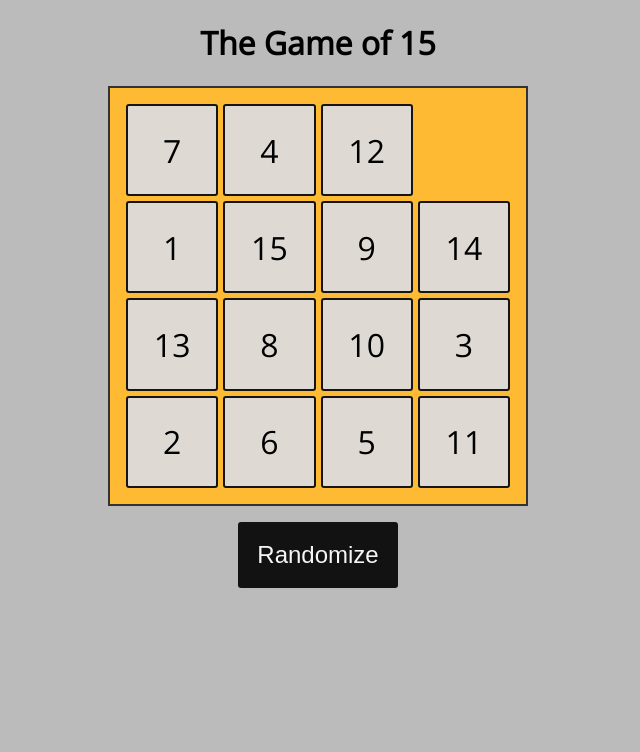
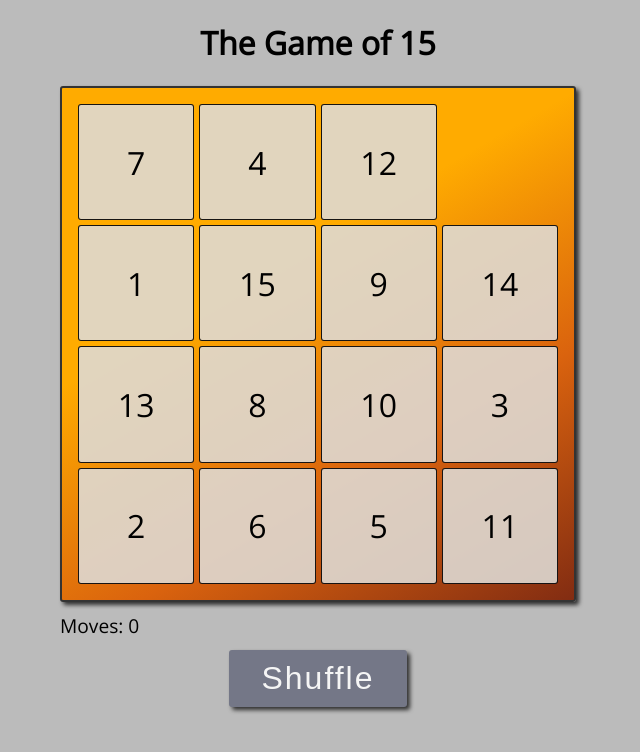
Before and after one commit to asayehla/hook-puzzle-1, a React (Create React App) app: page / in a window 1280 px wide. Shown: the top 752 px of the page, without its empty margins (322-962 px from the left). Built offline with nearby package versions, Linux system fonts and the light colour scheme.

Commit message:
Made the game work

```diff
--- a/src/components/Cell/index.jsx
+++ b/src/components/Cell/index.jsx
@@ -1,19 +1,12 @@
-import React,{useState} from 'react';
+import React from 'react';
 import { StyledCell } from './style.jsx';
 
 const Cell = props => {
-   const [green, setGreen] = useState(false);
-
-    /*
-        if (props.position===props.x){
-            setGreen(true);
-        }  */
 
     return (
         <StyledCell
          onClick={props.onClick}
-         green={green}
-         position={props.position}
+         green={props.green}
          id={props.id}
         >
             {props.x}
--- a/src/components/Cell/style.jsx
+++ b/src/components/Cell/style.jsx
@@ -1,17 +1,15 @@
-import styled from 'styled-components';
+import styled from "styled-components";
 
 export const StyledCell = styled.div`
   font-size: 2rem;
-        background-color: ${props => (props.green ? '#dedad3' : '#dedad3' )};
-        border: ${props => (props.green ? 'green 2px solid' :'rgba(0, 0, 0, 0.9) 2px solid' )};
-        color: black;
+   background-color: ${(props) =>
+    props.green ? "rgba(0,0,0,0.1)" : "rgba(222, 218, 211, 0.9)"};
+  border: ${(props) =>
+    props.green ? "black 1.2px solid" : "rgba(0, 0, 0, 0.9) 1.2px solid"};
+  color: ${(props) => (props.green ? "black" : "black")};
   border-radius: 3px;
   display: flex;
   align-items: center;
   justify-content: center;
-        &:hover {
-          background-color: #a7a7a7;
-        }
-
 
 `;
--- a/src/components/PuzzleBoard/index.jsx
+++ b/src/components/PuzzleBoard/index.jsx
@@ -1,34 +1,84 @@
-import React from 'react';
-import { StyledBoard } from './style';
+import React, { useState, useEffect } from 'react';
+import { StyledBoard, StyledBoardWrapper } from './style';
 import Cell from '../Cell';
-import buildMatris from '../../buildMatris';
+import buildMatrix from '../../buildMatrix';
 
 const PuzzleBoard = props => {
   const gameNumbers = Object.values(props.array);
-  const arrayToRender = gameNumbers[0];
-  const gameBoard = buildMatris(arrayToRender);
+  const [gameBoard, setGameBoard] = useState(buildMatrix(gameNumbers[0]));
+  const [green, setGreen] = useState(false);
+  const [countMove, setCountMove] = useState(0);
+  const solution = [1, 2, 3, 4, 5, 6, 7, 8, 9, 10, 11, 12, 13, 14, 15, 0];
+  const [animate, setAnimate]= useState(false);
 
-  const movePiece = (e) => {
-    let b = e.target.id;
-    console.log(b);
+  const movePiece = (e, numberToMove, numberToMoveXIndex, numberToMoveYIndex) => {
+    let zeroRowIndex = 0;
+    let zeroColumnIndex = 0;
+
+    //Loop thru game board matrix to find position of 0
+    gameBoard.map((row, rowIndex) =>
+      row.map((number, columnIndex) => {
+        if (number === 0) { zeroRowIndex = rowIndex; zeroColumnIndex = columnIndex; }
+      })
+    )
+
+    //If its a valid move
+    let yIndexWithinRange = false;
+    let xIndexWithinRange = false;
+
+    if (
+      numberToMoveXIndex === zeroColumnIndex + 1 ||
+      numberToMoveXIndex === zeroColumnIndex - 1) {
+      xIndexWithinRange = true;
+    }
+    if (
+      numberToMoveYIndex === zeroRowIndex + 1 ||
+      numberToMoveYIndex === zeroRowIndex - 1) {
+      yIndexWithinRange = true;
     }
 
+    if ((xIndexWithinRange && !yIndexWithinRange) || (!xIndexWithinRange && yIndexWithinRange)) {
+      //Set the seleced piece on the position of 0 (or empty cell)
+      gameBoard[zeroRowIndex][zeroColumnIndex] = numberToMove;
+      //Move 0 (or empty cell) to original position of moved number
+      gameBoard[numberToMoveYIndex][numberToMoveXIndex] = 0;
+      setCountMove(countMove + 1);
+      setAnimate(true);
+
+      //Check when completed
+      if (solution.toString() === gameBoard.toString()) {
+        setGreen(true);
+      };
+    }
+  }
+
+  useEffect(() => {
+    return () => {
+    }
+  }, [countMove])
+
   return (
-    <StyledBoard >
+    <StyledBoardWrapper>
+      <StyledBoard>
+
         {gameBoard.map((row, rowIndex) =>
-        row.map((number, index) =>
+          row.map((number, columnIndex) =>
             number !== 0 ?
               <Cell
                 key={number}
-              position={index+1}
-              onClick={e => movePiece(e)}
+                onClick={e => movePiece(e, number, columnIndex, rowIndex)}
+                green={green}
+                animate={animate}
                 x={number}
                 id={number}
-            /> : <div key={number} id={number} />
+              /> :
+              <div key={number} id={number} />
           )
         )}
 
       </StyledBoard>
+      {green ? <div className="gratz" id="gratz1"><p>Congratulation!<br></br> You cleared the puzzle on {countMove} moves. </p></div> : <div className="move-count">Moves: {countMove}</div>}
+    </StyledBoardWrapper>
   )
 
 }
--- a/src/components/PuzzleBoard/style.jsx
+++ b/src/components/PuzzleBoard/style.jsx
@@ -1,19 +1,53 @@
-import styled from 'styled-components';
+import styled from "styled-components";
 
 export const StyledBoard = styled.div`
+  background: linear-gradient(
+    150deg,
+    rgba(255, 171, 0, 1) 37%,
+    rgba(218, 99, 14, 1) 69%,
+    rgba(130, 44, 18, 1) 100%
+  );
 
-    background-color: #ffba33;
   display: grid;
   grid-template-rows: repeat(4, 1fr);
   grid-template-columns: repeat(4, 1fr);
   grid-gap: 5px;
-    border: 2px solid #333;
-    width: 78vw;
-    height: 78vw;
+  box-shadow: 3px 3px 4px 0px rgba(0, 0, 0, 0.75);
+  border: ${(props) => (props.animate ? "1px solid #333" : "2px solid #333")};
+  border-radius: 3px;
   padding: 1rem;
 
-    @media screen and (min-width: 992px) {
-        width: 30vw;
-        height: 30vw;
+  @media screen and (min-width: 392px) {
+    width: 80vw;
+    height: 80vw;
+  }
+
+  @media screen and (min-width: 800px) {
+    width: 60vh;
+    height: 60vh;
   }
 `;
+
+export const StyledBoardWrapper = styled.div`
+  #gratz1 {
+    animation-timing-function: ease-in-out;
+  }
+  @keyframes mymove {
+  0%   {color: red;}
+  50%  {color: blue;}
+  100% {color: red;}
+}
+
+  .gratz {
+    font-size: 1rem;
+    font-weight: bold;
+    position: relative;
+    animation: mymove 3s infinite;
+  }
+
+  .move-count {
+    display: flex;
+    padding: 10px 0;
+    font-size: 1.2rem;
+  }
+`;
--- a/src/views/PuzzleView/index.jsx
+++ b/src/views/PuzzleView/index.jsx
@@ -19,7 +19,7 @@ const PuzzleView = array => {
                     <PuzzleBoard array={array} />
                 </div>
                 <div>
-                    <button className="button" aria-label="button" onClick={clickHandlerRandomize}>Randomize</button>
+                    <button className="button" aria-label="button" onClick={clickHandlerRandomize}>Shuffle</button>
                 </div>
             </StyledPuzzle>
         </StyledWrapper>
--- a/src/views/PuzzleView/style.jsx
+++ b/src/views/PuzzleView/style.jsx
@@ -9,24 +9,28 @@ export const StyledWrapper = styled.div`
 export const StyledPuzzle = styled.div`
   display: flex;
   justify-content: center;
-  align-items:center;
+  align-items: center;
   flex-direction: column;
 
   div {
-
     .button {
       cursor: pointer;
-      background: rgba(0, 0, 0, 0.9);
+      background: #747787;
       border-radius: 3px;
       color: whitesmoke;
       border: none;
       outline: none;
-      font-size: 1.5rem;
-      padding: 1.2rem;
-      margin: 1rem 3rem;
+      font-size: 2rem;
+      letter-spacing: 2px;
+      padding: 10px 2rem;
+      margin: 0.1rem;
+      box-shadow: 3px 3px 4px 0px rgba(0, 0, 0, 0.75);
       &:hover {
         background-color: #a7a7a7;
+        transform-style: preserve-3d;
+        transition: transform 150ms cubic-bezier(0, 0, 0.58, 1),
       }
+
     }
   }
 `;
```
Also changed, not shown: src/App.js (+6 -8 lines), src/buildMatrix.js (renamed from src/buildMatris.js). Lines whose indentation alone changed are shown as unchanged.
